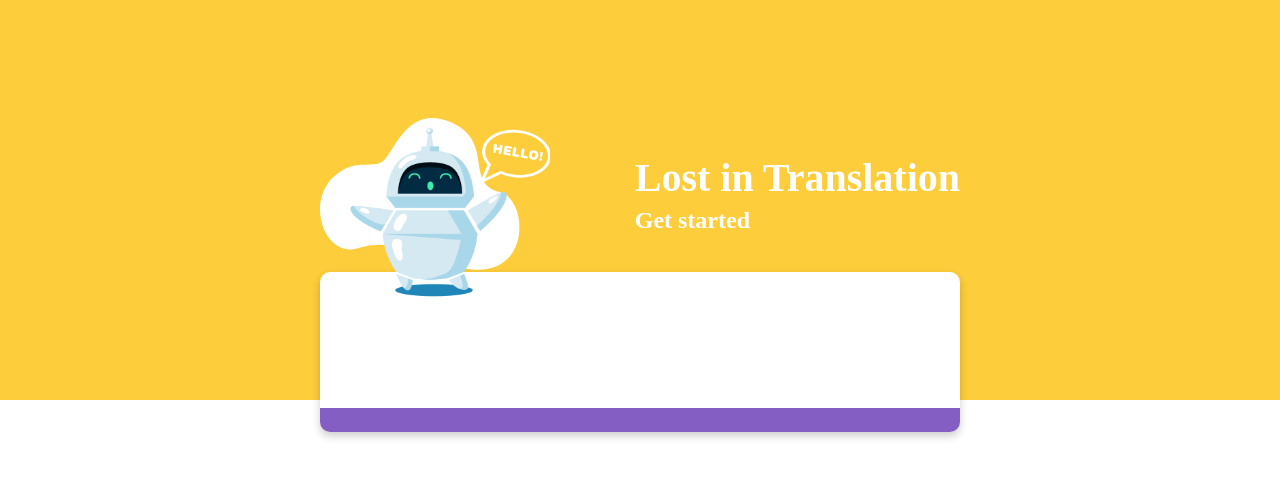
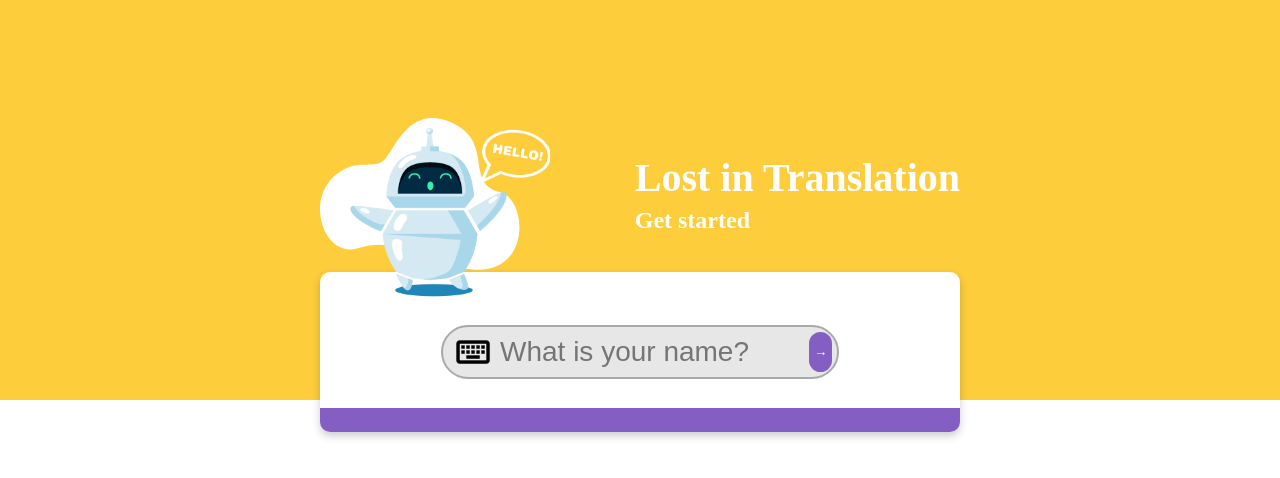
Before and after one commit to accez/lost-in-translation, a React (Create React App) app: page / in a window 1280 px wide. Shown: the top 478 px of the page. Built offline with nearby package versions, Linux system fonts and the light colour scheme; a web font is replaced by a local one.

Commit message:
feat: InputComponent now on StartScreen

```diff
--- a/src/views/StartScreen/StartScreen.css
+++ b/src/views/StartScreen/StartScreen.css
@@ -51,6 +51,9 @@ h2 {
 }
 
 .card {
+  display: flex;
+  align-items: center;
+  justify-content: center;
   width: 50vw;
   height: 20vh;
   border-radius: 10px;
--- a/src/views/StartScreen/StartScreen.js
+++ b/src/views/StartScreen/StartScreen.js
@@ -1,6 +1,11 @@
-import './StartScreen.css';
+import React from 'react';
+
+import InputComponent from '../../components/InputComponent/InputComponent';
+
 import logo from '../../assets/Logo-Hello.png';
 import splash from '../../assets/Splash.svg';
+import './StartScreen.css';
+
 const StartScreen = () => {
   return (
     <div className="start-screen-body">
@@ -16,7 +21,9 @@ const StartScreen = () => {
           </div>
         </div>
         <div className="box-container">
-          <div className="card"></div>
+          <div className="card">
+            <InputComponent placeholder="What is your name?" />
+          </div>
         </div>
       </div>
     </div>
```
